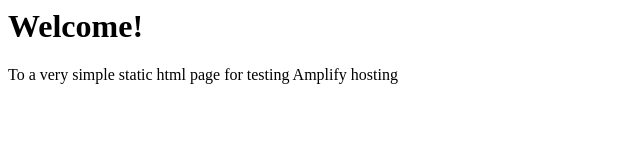
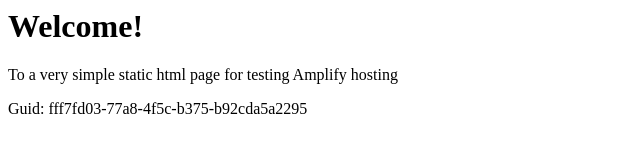
Before and after one commit to aws-aemilia-pdx/Github-PR-Commit-Integration-Test-DoNotTouch-v1-gamma-us-west-2, a website: page src/index.html in a window 1280 px wide. Shown: the whole page, without its empty margins (0-640 px from the left). Drawn offline with Linux system fonts and the light colour scheme.

Commit message:
commit from integ tests

```diff
--- a/src/index.html
+++ b/src/index.html
@@ -1,3 +1,5 @@
+
+
 <html lang="en">
 
 <head>
@@ -10,6 +12,6 @@
 <body>
     <h1>Welcome!</h1>
     <p>To a very simple static html page for testing Amplify hosting</p>
-</body>
+    <p>Guid: fff7fd03-77a8-4f5c-b375-b92cda5a2295</p></body>
 
 </html>
```
